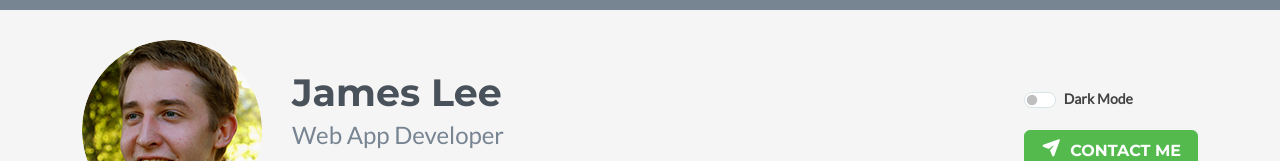
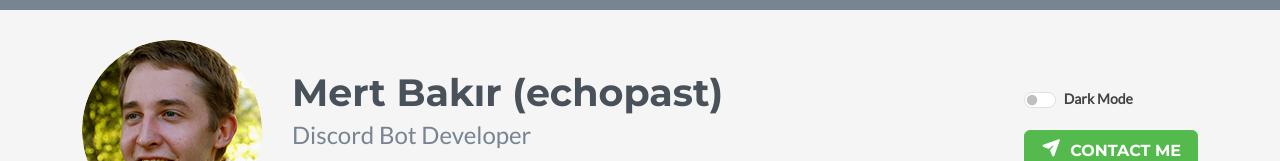
Before and after one commit to ech0past/echopast, a plain HTML site: page index.html in a window 1280 px wide. Shown: the top 161 px of the page. Drawn offline with nearby package versions, Linux system fonts and the light colour scheme; no server answers; a script that the page names is missing; some icons are missing.

Commit message:
Update index.html

```diff
--- a/index.html
+++ b/index.html
@@ -1,13 +1,13 @@
 <!DOCTYPE html>
 <html lang="en">
 <head>
-    <title>Bootstrap Portfolio/Resume Theme for Developers</title>
+    <title>echopast portfolio</title>
     <!-- Meta -->
     <meta charset="utf-8">
     <meta http-equiv="X-UA-Compatible" content="IE=edge">
     <meta name="viewport" content="width=device-width, initial-scale=1.0">
-    <meta name="description" content="Boootstrap Portfolio/Resume Theme for Developers">
-    <meta name="author" content="Xiaoying Riley at 3rd Wave Media">
+    <meta name="description" content="echopast Discord Bot Developer Portfolio">
+    <meta name="author" content="echopast">
     <link rel="shortcut icon" href="favicon.ico">
 
     <link href='https://fonts.googleapis.com/css?family=Lato:300,400,300italic,400italic' rel='stylesheet' type='text/css'>
@@ -38,8 +38,8 @@
 			    <div class="col">
 		            <img class="profile-image img-fluid float-start rounded-circle" src="assets/images/profile.png" alt="profile image" />
 		            <div class="profile-content">
-		                <h1 class="name">James Lee</h1>
-		                <h2 class="desc">Web App Developer</h2>
+		                <h1 class="name">Mert Bakır (echopast) </h1>
+		                <h2 class="desc">Discord Bot Developer</h2>
 		                <ul class="social list-inline">
 		                    <li class="list-inline-item"><a href="#"><i class="fab fa-twitter"></i></a></li>
 		                    <li class="list-inline-item"><a href="#"><i class="fab fa-linkedin-in"></i></a></li>
```
